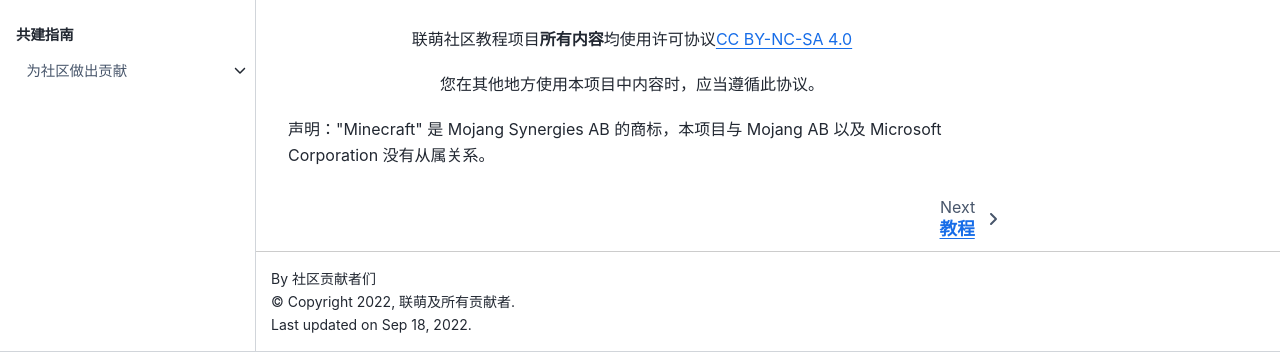
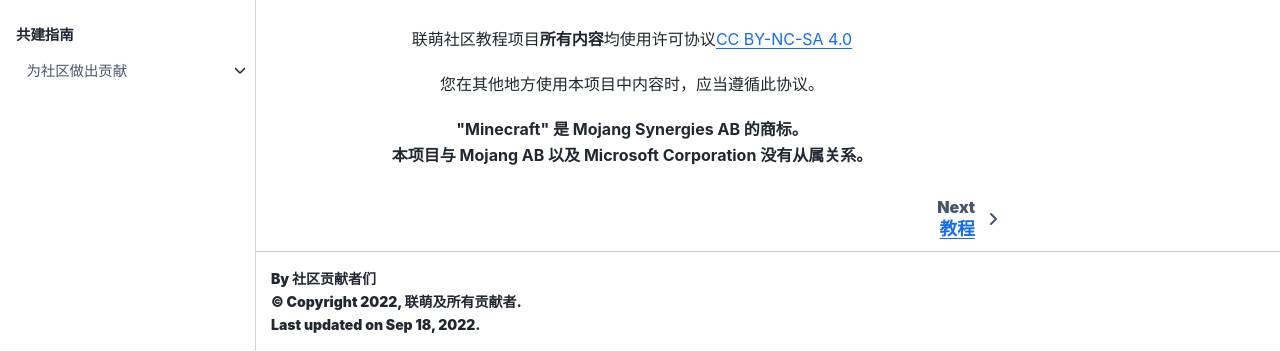
Before and after one commit to Lianmoe/Lianmoe-Tutorial, a Sphinx documentation site: the page built from docs/index.md, in a window 1280 px wide and 900 px high, scrolled down 826 px, cut to the strip 548-900 px from the top of the window. Built offline with Sphinx 7.4.7 and the Sphinx Book theme 1.1.4, drawn with Linux system fonts in a browser that asks for light colours.

Commit message:
Update index.md

```diff
--- a/docs/index.md
+++ b/docs/index.md
@@ -69,4 +69,4 @@
 <p xmlns:cc="http://creativecommons.org/ns#" xmlns:dct="http://purl.org/dc/terms/" style="text-align: center"><img style="height:64px!important;margin-left:3px;vertical-align:text-bottom;" src="https://mirrors.creativecommons.org/presskit/icons/cc.svg?ref=chooser-v1"><img style="height:64px!impSortant;margin-left:3px;vertical-align:text-bottom;" src="https://mirrors.creativecommons.org/presskit/icons/by.svg?ref=chooser-v1"><img style="height:64px!important;margin-left:3px;vertical-align:text-bottom;" src="https://mirrors.creativecommons.org/presskit/icons/nc.svg?ref=chooser-v1"><img style="height:64px!important;margin-left:3px;vertical-align:text-bottom;" src="https://mirrors.creativecommons.org/presskit/icons/sa.svg?ref=chooser-v1"><br><br><a property="dct:title" rel="cc:attributionURL">联萌社区教程项目</a><strong>所有内容</strong>均使用许可协议<a href="https://creativecommons.org/licenses/by-nc-sa/4.0/deed.zh?ref=chooser-v1" target="_blank" rel="license noopener noreferrer" style="display:inline-block;">CC BY-NC-SA 4.0</a></p>
 <p style="text-align: center">您在其他地方使用本项目中内容时，应当遵循此协议。</p>
 
-<p>声明："Minecraft" 是 Mojang Synergies AB 的商标，本项目与 Mojang AB 以及 Microsoft Corporation 没有从属关系。</p>
+<p style="text-align: center"><strong>"Minecraft" 是 Mojang Synergies AB 的商标。<br>本项目与 Mojang AB 以及 Microsoft Corporation 没有从属关系。<strong></p>
```
